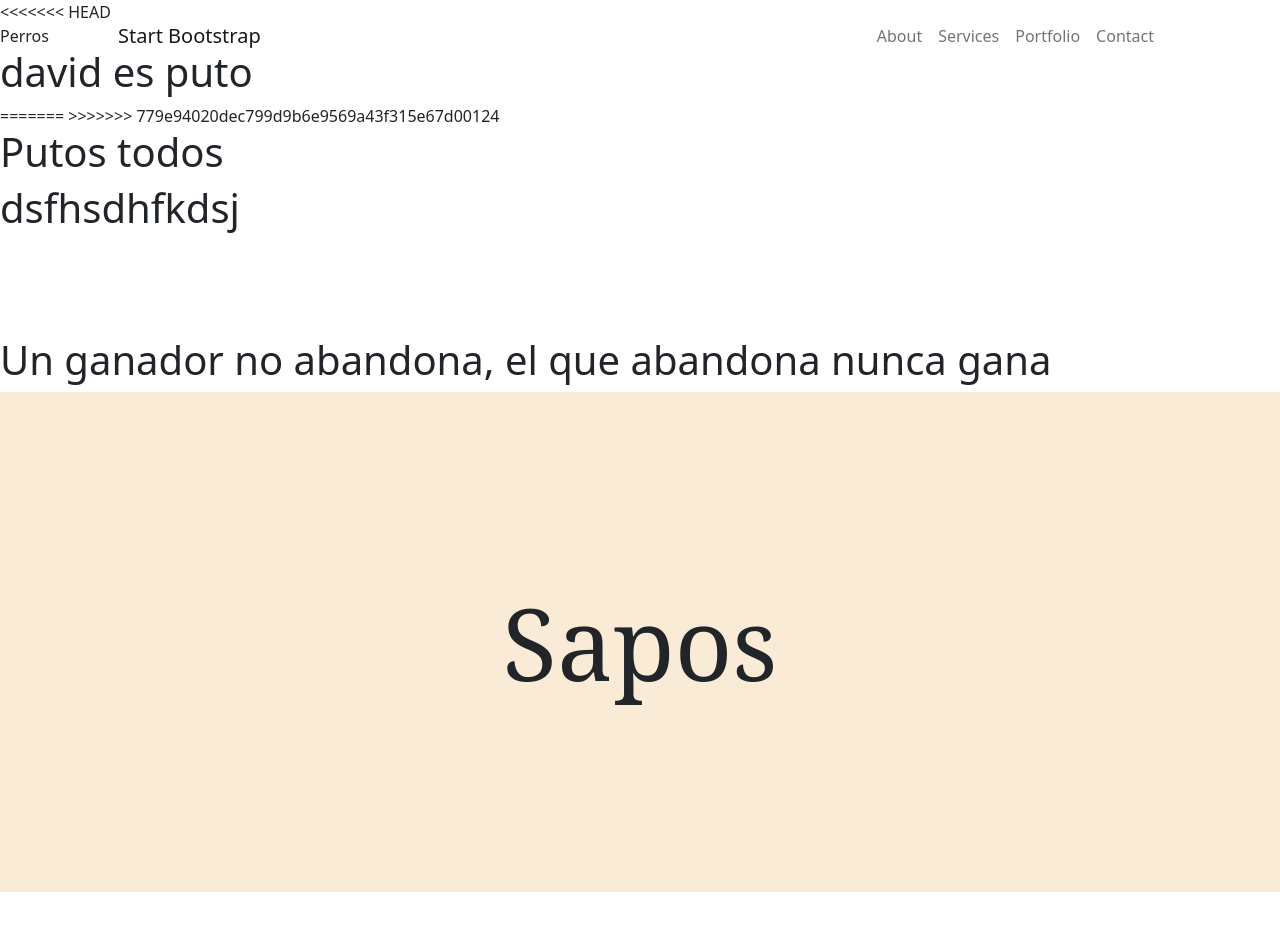
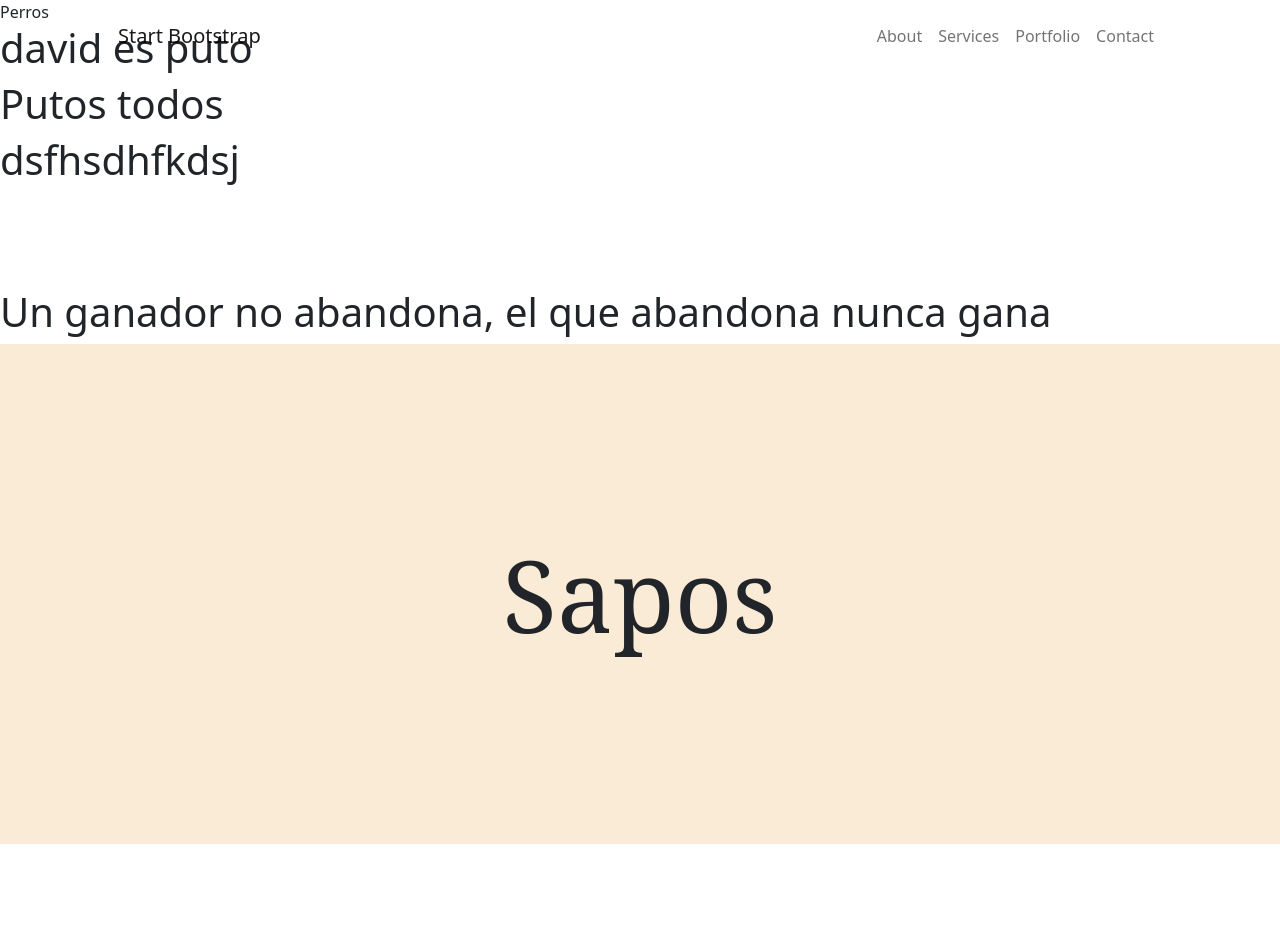
Before and after one commit to Jhormanarias/practica-git-3, a plain HTML site: page index.html in a window 1280 px wide. Shown: the top 943 px of the page. Drawn offline with nearby package versions, Linux system fonts and the light colour scheme; some packages are replaced by stand-ins of ours; a script that the page names is missing.

Commit message:
conflictos resueltos

```diff
--- a/index.html
+++ b/index.html
@@ -29,13 +29,13 @@
     </nav>
     <!-- Masthead-->
     <header class="masthead">
-<<<<<<< HEAD
+
         <div class="Perros">
             Perros
         </div>
         <h1>david es puto</h1>
-=======
->>>>>>> 779e94020dec799d9b6e9569a43f315e67d00124
+
+
         <h1>Putos todos</h1>
         <h1>dsfhsdhfkdsj</h1>
         <br><br><br><br>
```
